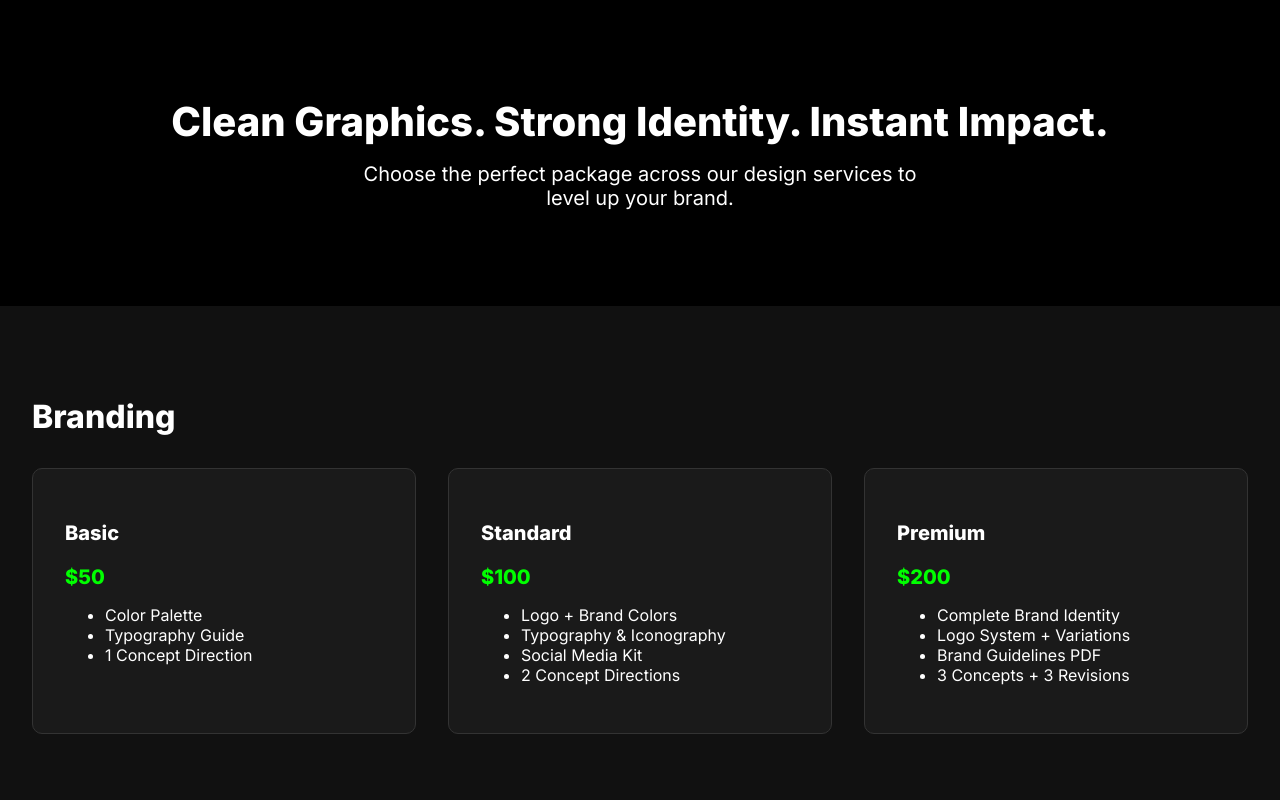
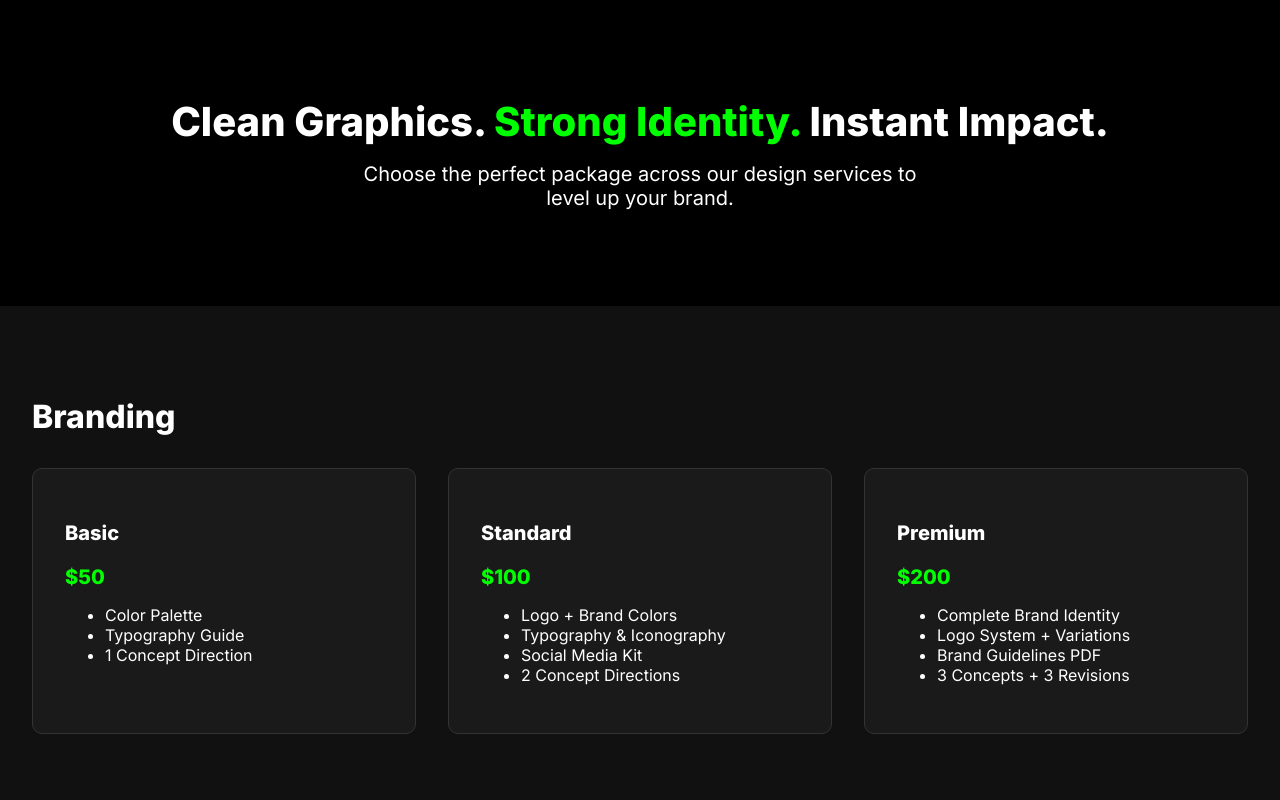
Before and after one commit to clintaimade/website, a plain HTML site: page index.html in a window 1280 px wide. Shown: the top 800 px of the page. Drawn offline with Linux system fonts and the light colour scheme.

Commit message:
index.html

```diff
--- a/index.html
+++ b/index.html
@@ -129,11 +129,14 @@
       border-radius: 5px;
       cursor: pointer;
     }
+    .other {
+      color: #0f0;
+    }
   </style>
 </head>
 <body>
   <section class="hero container">
-    <h1>Clean Graphics. Strong Identity. Instant Impact.</h1>
+    <h1>Clean Graphics. <span class="other">Strong Identity.</span> Instant Impact.</h1>
     <p>Choose the perfect package across our design services to level up your brand.</p>
   </section>
 
```
